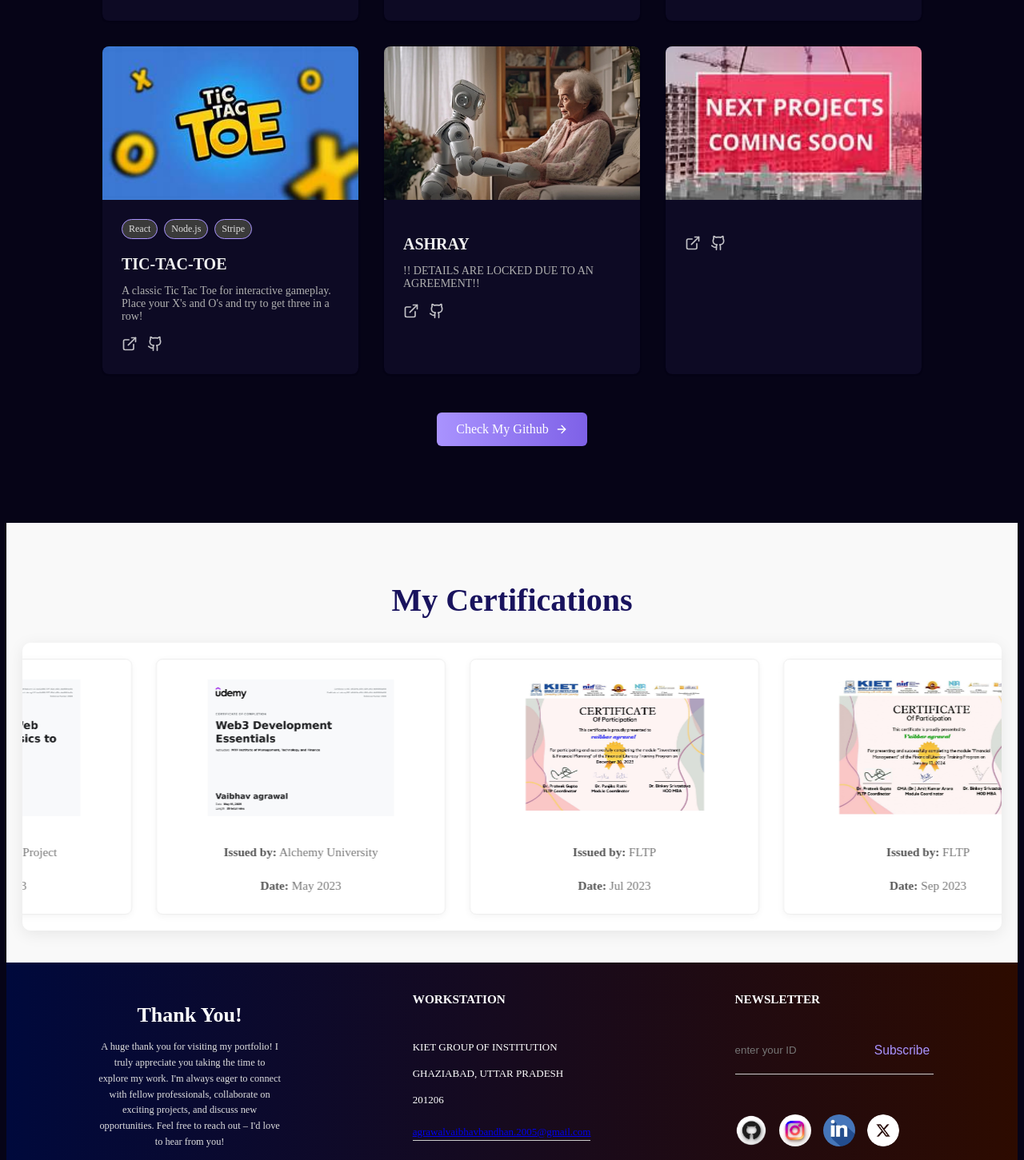
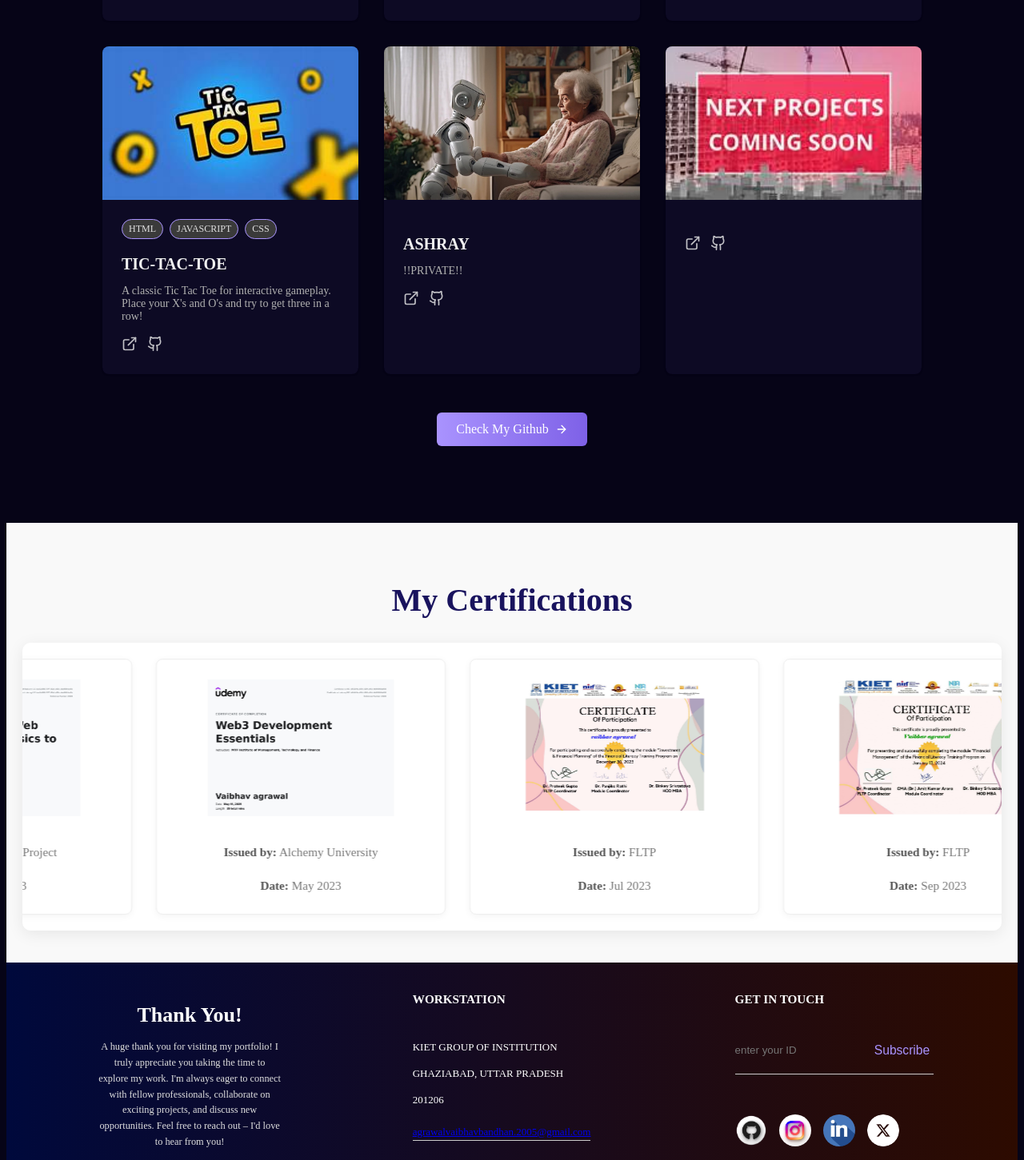
Before and after one commit to phantom2005/PORTFOILO, a React (Create React App) app: page / in a window 1280 px wide. Shown: the part 2404-3855 px from the top of the page at 80% size. Built offline with nearby package versions, Linux system fonts and the light colour scheme.

Commit message:
minor changes1

```diff
--- a/src/components/Footer/Footer.jsx
+++ b/src/components/Footer/Footer.jsx
@@ -56,7 +56,7 @@ const Footer = () => {
          </div> */}
         {/* ////////////////////////////////https://www.youtube.com/watch?v=FRRlFLfdvBE//////////////////////////////////// */}
         <div className="foo-col">
-          <h3>NEWSLETTER</h3>
+          <h3>GET IN TOUCH</h3>
 <form>
   <input
     type="email"
--- a/src/components/Navbar/Navbar.jsx
+++ b/src/components/Navbar/Navbar.jsx
@@ -15,10 +15,10 @@ const Navbar = () => {
 
         {/* Desktop menu and contact button */}
         <ul className={`menu-items-list ${isMenuOpen ? "active" : ""}`}>
-          <li><a href="#home" className="menu-item" onClick={toggleMenu}>HOME</a></li>
+          <li><a href="#" className="menu-item" onClick={toggleMenu}>HOME</a></li>
           <li><a href="#about" className="menu-item" onClick={toggleMenu}>ABOUT</a></li>
           <li><a href="#" className="menu-item" onClick={toggleMenu}>SKILLS</a></li>
-          <li><a href="Projects" className="menu-item" target="_blank" rel="noopener noreferrer">WORK</a></li>
+          <li><a href="#Projects" className="menu-item" target="_blank" rel="noopener noreferrer">WORK</a></li>
          <a id='connect' href='https://www.linkedin.com/in/vaibhav-agrawal-3aa79229b/'> <button className="contact-btn">CONNECT +</button></a>
         </ul>
 
--- a/src/components/Projects/Projects.jsx
+++ b/src/components/Projects/Projects.jsx
@@ -19,9 +19,9 @@ const projects = [
     description:
       "Empower your agricultural activities with our advanced AI-integrated web application. SmartFarm AI provides farmers with cutting-edge tools.",
     image: "\\assets\\projectpic\\jivanamirt.jpeg",
-    tags: ["HTML", "CSS", "JAVASCRIPT", "MONGODB"],
+    tags: ["HTML", "CSS", "JAVASCRIPT", "MONGODB","FLASK"],
     demoUrl: "#",
-    githubUrl: "#",
+    githubUrl: "https://github.com/phantom2005/Jivanamrta",
   },
   {
     id: 3,
@@ -39,15 +39,15 @@ const projects = [
     description:
       "A classic Tic Tac Toe for interactive gameplay. Place your X's and O's and try to get three in a row!",
     image: "\\assets\\projectpic\\gamepic.jpg",
-    tags: ["React", "Node.js", "Stripe"],
+    tags: ["HTML", "JAVASCRIPT", "CSS"],
     demoUrl: "#",
-    githubUrl: "#",
+    githubUrl: "https://github.com/phantom2005/TIC-TAC-TOE",
   },
 
   {
     id: 5,
     title: "ASHRAY",
-    description: "!! DETAILS ARE  LOCKED DUE TO AN AGREEMENT!!",
+    description: "!!PRIVATE!!",
     image: "\\assets\\projectpic\\ashray.jpeg",
     tags: [],
     // demoUrl: "#",
```
